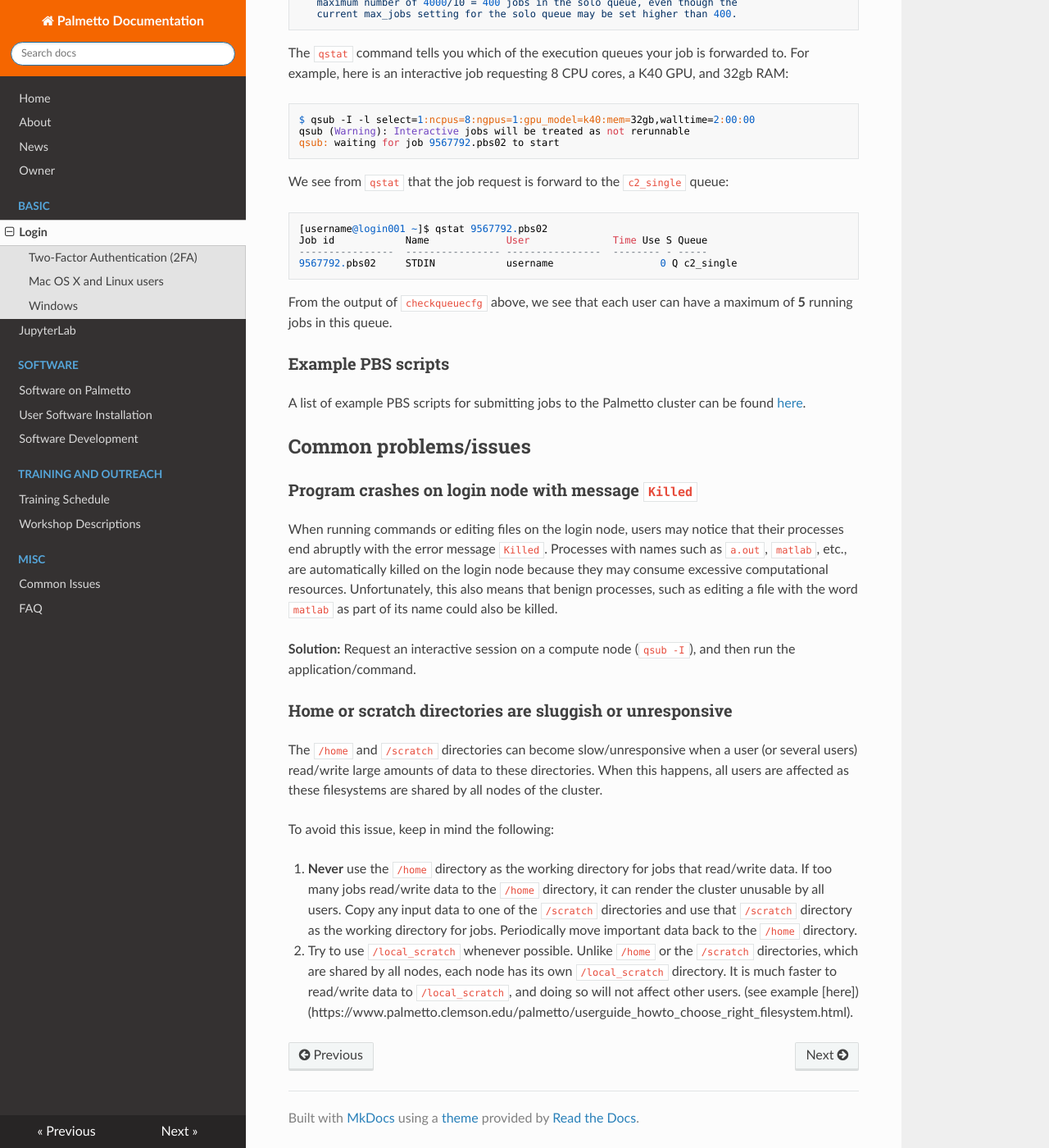
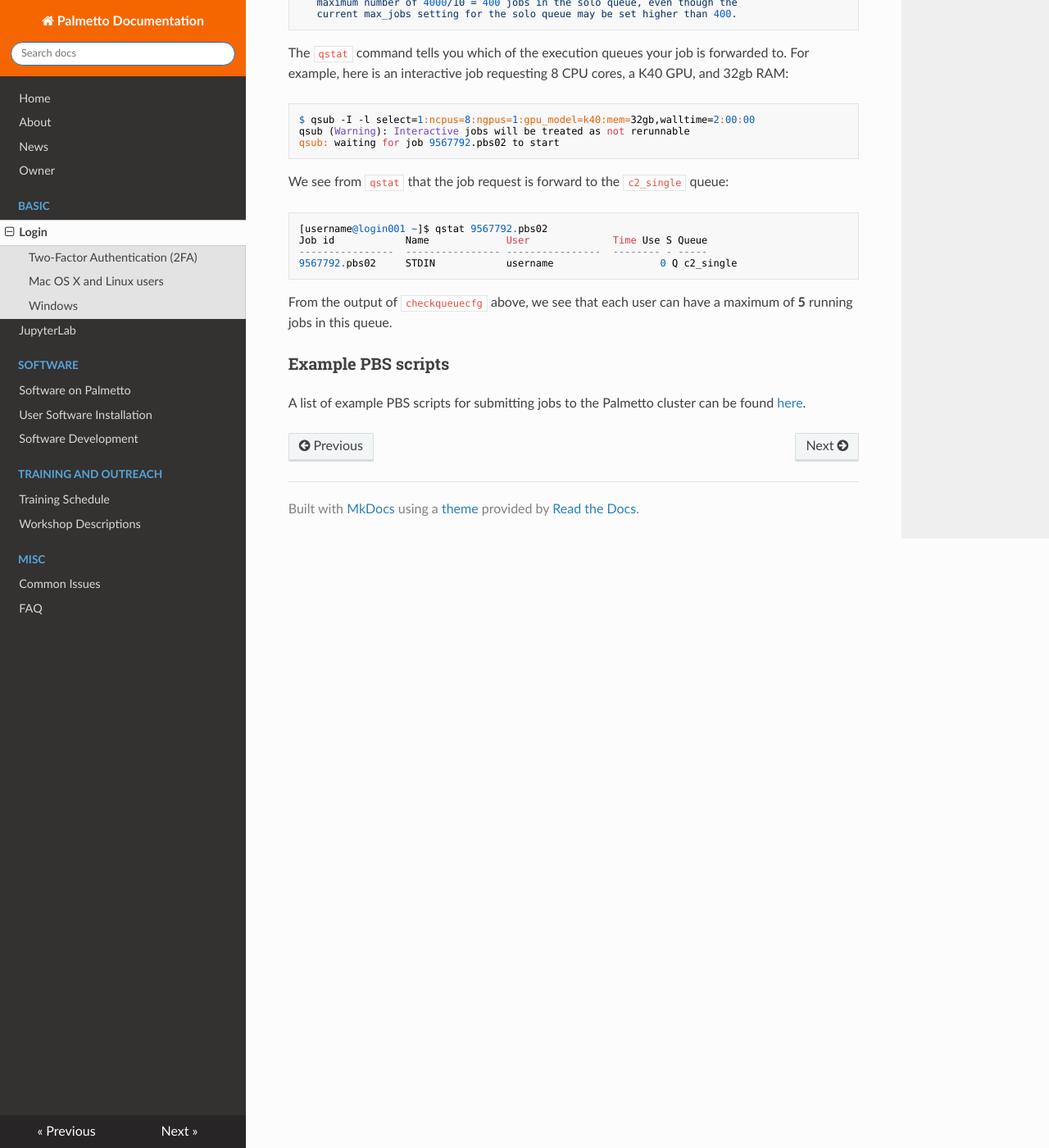
Before and after one commit to clemsonciti/palmetto-documentation, an MkDocs documentation site: the page built from docs/basic/login.md, in a window 1280 px wide and 1400 px high, scrolled down 17398 px. Shown: the whole window at 82% size. Built offline with MkDocs 1.6.1, drawn with Linux system fonts in a browser that asks for light colours; nearby versions of some CDN libraries.

Commit message:
minor structure change

```diff
--- a/docs/basic/login.md
+++ b/docs/basic/login.md
@@ -787,40 +787,3 @@ we see that each user can have a maximum of **5** running jobs in this queue.
 A list of example PBS scripts for submitting
 jobs to the Palmetto cluster can be found
 [here](https://github.com/clemsonciti/palmetto-examples).
-
-## Common problems/issues
-
-### Program crashes on login node with message `Killed`
-
-When running commands or editing files on the login node, users may
-notice that their processes end abruptly with the error message `Killed`.
-Processes with names such as `a.out`, `matlab`, etc.,
-are automatically killed on the login node because they may consume
-excessive computational resources. Unfortunately, this also means that
-benign processes, such as editing a file with the word `matlab` as part
-of its name could also be killed.
-
-**Solution:** Request an interactive session on a compute node (`qsub -I`),
-and then run the application/command.
-
-### Home or scratch directories are sluggish or unresponsive
-
-The `/home` and `/scratch` directories can become slow/unresponsive
-when a user (or several users) read/write large amounts of data to
-these directories. When this happens, all users are affected as these
-filesystems are shared by all nodes of the cluster.
-
-To avoid this issue, keep in mind the following:
-
-1.  **Never** use the `/home` directory as the working directory for
-jobs that read/write data. If too many jobs read/write data to the `/home`
-directory, it can render the cluster unusable by all users.
-Copy any input data to one of the `/scratch` directories and use
-that `/scratch` directory as the working directory for jobs.
-Periodically move important data back to the `/home` directory.
-
-1.  Try to use `/local_scratch` whenever possible. Unlike `/home`
-or the `/scratch` directories, which are shared by all nodes, each
-node has its own `/local_scratch` directory. It is much faster to read/write
-data to `/local_scratch`, and doing so will not affect other users.
-(see example [here])(https://www.palmetto.clemson.edu/palmetto/userguide_howto_choose_right_filesystem.html).
```
Also changed, not shown: docs/index.md (+0 -2 lines).
